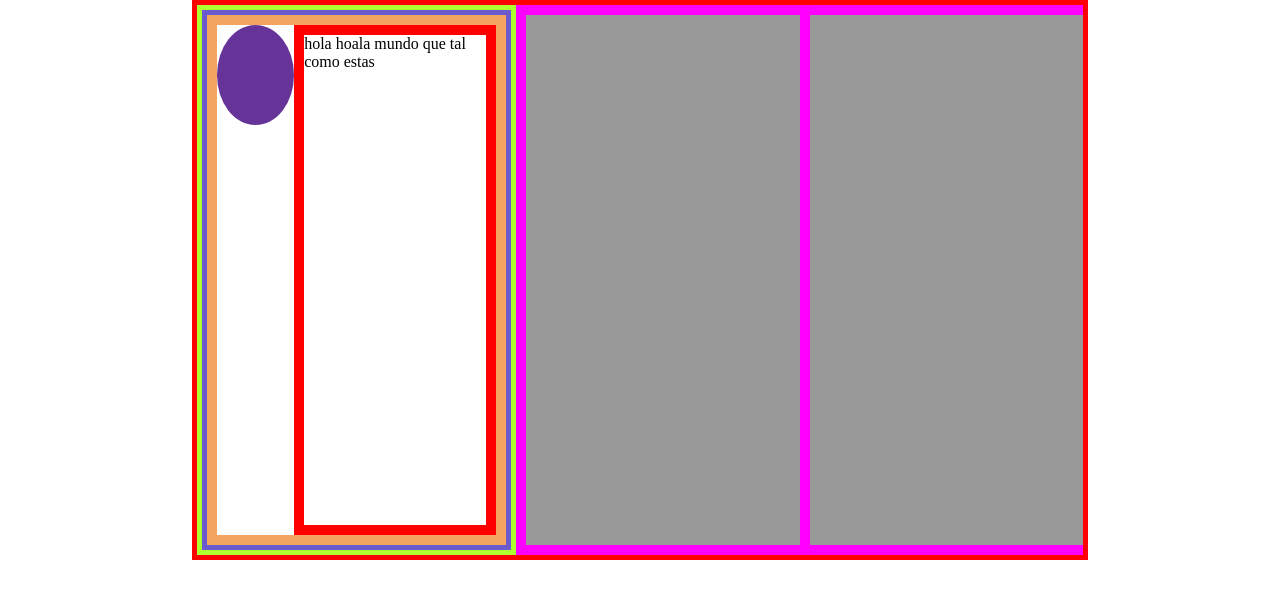
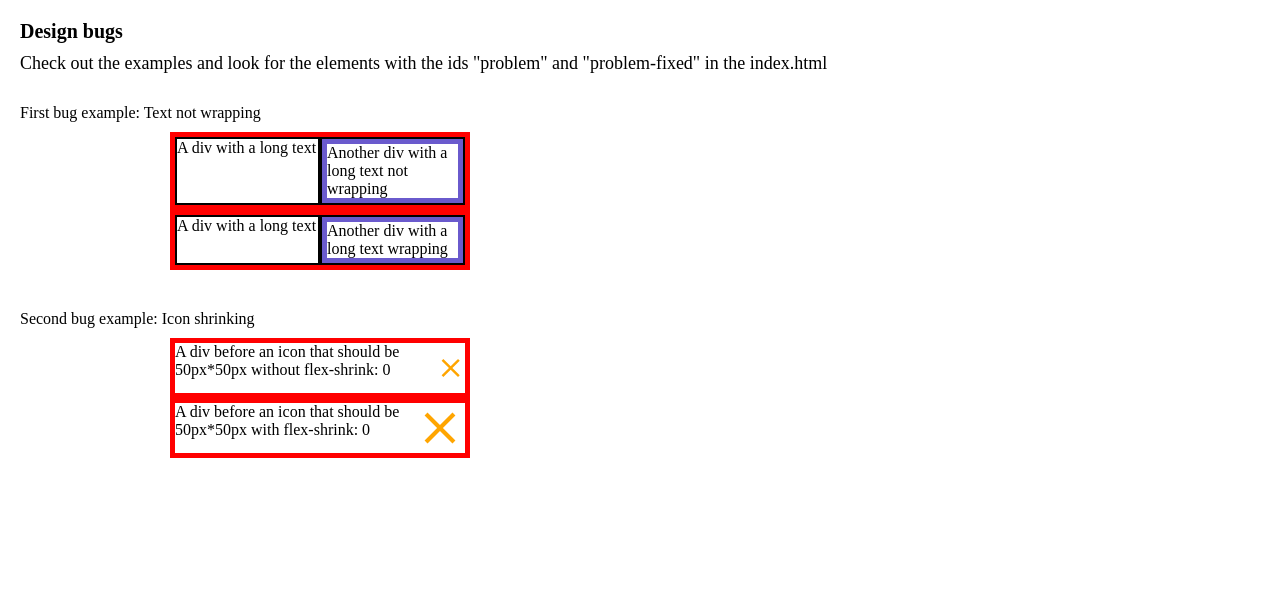
Before and after one commit to ffyn/design-issues-and-fixes, a website: page index.html in a window 1280 px wide. Drawn offline with Linux system fonts and the light colour scheme.

Commit message:
Create two bug examples with their solution

```diff
--- a/index.html
+++ b/index.html
@@ -12,48 +12,90 @@
         box-sizing: border-box;
       }
       .container {
-        display: flex;
         margin: 0px auto;
         border: 5px solid red;
-        height: 70vh;
-        width: 70vw;
+        width: 300px;
       }
       .box {
+        border: 2px solid black;
         width: 400px;
-        border: 5px solid greenyellow;
       }
-      .other-box {
-        background: rgba(0, 0, 0, 0.4);
-        width: 40%;
-        border: 10px solid fuchsia;
-        border-right: 0;
+      .example {
+        padding: 20px 20px 20px 0px;
       }
-      .avatar {
-        display: flex;
-        width: 100px;
-        height: 100px;
-        background: rebeccapurple;
-        border-radius: 50%;
+      p {
+        margin-bottom: 10px;
       }
     </style>
   </head>
   <body>
-    <div class="container">
-      <div class="box" style="display: flex;">
-        <div style="display:flex; border: 5px solid slateblue; flex: 0 1 auto;">
-          <div
-            class="problem"
-            style="display:flex; border: 10px solid sandybrown;"
-          >
-            <div class="avatar"></div>
-            <div style="border: 10px solid red; word-wrap: break-word;">
-              hola hoala mundo que tal como estas
+    <div style="padding: 20px">
+      <p style="font-size: 20px; font-weight: 900;">Design bugs</p>
+      <p style="font-size: 18px;">Check out the examples and look for the elements with the ids "problem" and "problem-fixed" in the index.html</p>
+      <div style="width: 50%">
+        <div class="example">
+          <p>First bug example: Text not wrapping</p>
+          <div class="container" style="display: flex;">
+            <div class="box" style="display: flex;">
+                A div with a long text
+            </div>
+            <div id="problem" class="box" style="display: flex;">
+              <div style="border: 5px solid slateblue;">
+                <div
+                  style="display:flex;"
+                >
+                  Another div with a long text not wrapping
+                </div>
+              </div>
+            </div>
+          </div>
+          <div class="container" style="display: flex;">
+            <div class="box" style="display: flex;">
+                A div with a long text
+            </div>
+            <div id="problem-fixed" class="box">
+              <div style="border: 5px solid slateblue;">
+                <div
+                  style="display:flex;"
+                >
+                  Another div with a long text wrapping
+                </div>
+              </div>
+            </div>
+          </div>
+        </div>
+        <div class="example">
+          <p>Second bug example: Icon shrinking</p>
+          <div class="container" style="display: flex;">
+            <div>
+              A div before an icon that should be 50px*50px without flex-shrink: 0
+            </div>
+            <div id="problem" style="height: 50px; width: 50px;">
+              <svg height="100%" viewBox="0 0 24 24" width="100%">
+                <path
+                  d="M19.399 17.996l-1.4 1.4-6-6-5.993 6.008-1.415-1.415 6.008-5.993-6-6 1.4-1.4 6 6 6-6 1.4 1.4-6 6z"
+                  fill="#FFA500"
+                  fillRule="nonzero"
+                />
+              </svg>
+            </div>
+          </div>
+          <div class="container" style="display: flex;">
+            <div>
+              A div before an icon that should be 50px*50px with flex-shrink: 0
+            </div>
+            <div id="problem-fixed" style="flex-shrink: 0; height: 50px; width: 50px;">
+              <svg height="100%" viewBox="0 0 24 24" width="100%">
+                <path
+                  d="M19.399 17.996l-1.4 1.4-6-6-5.993 6.008-1.415-1.415 6.008-5.993-6-6 1.4-1.4 6 6 6-6 1.4 1.4-6 6z"
+                  fill="#FFA500"
+                  fillRule="nonzero"
+                />
+              </svg>
             </div>
           </div>
         </div>
       </div>
-      <div class="other-box"></div>
-      <div class="other-box"></div>
     </div>
     <script src="./main.js"></script>
   </body>
```
